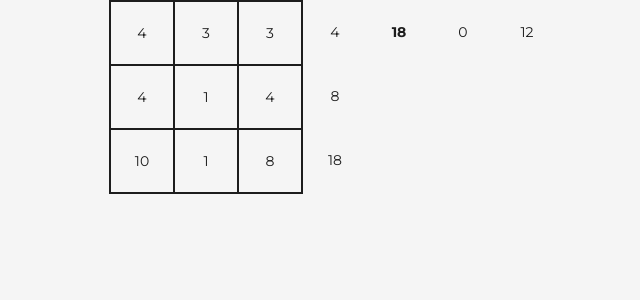
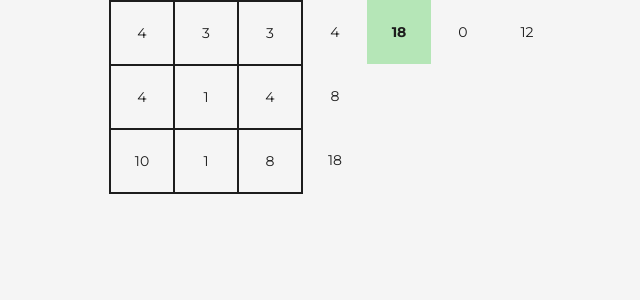
Before and after one commit to dariomrk/Internship-16-Sumplete, a React (Vite) app: page / in a window 1280 px wide. Shown: the top 300 px of the page, without its empty margins (306-946 px from the left). Built offline with nearby package versions, Linux system fonts and the light colour scheme.

Commit message:
Implement check for game completeness.

```diff
--- a/src/App.jsx
+++ b/src/App.jsx
@@ -1,4 +1,4 @@
-import React, { useEffect, useMemo, useState } from 'react';
+import React, { useState } from 'react';
 import Board from './components/Board/Board';
 import {
   getVerticalSums,
@@ -36,7 +36,8 @@ function App() {
       cellStates={cellStates}
       sumsVertical={getVerticalSums(cellStates)}
       sumsHorizontal={getHorizontalSums(cellStates)}
-      callback={handleCellStateUpdate}
+      cellClickedCallback={handleCellStateUpdate}
+      levelDoneCallback={() => {}}
     />
   );
 }
--- a/src/components/Board/Board.jsx
+++ b/src/components/Board/Board.jsx
@@ -21,19 +21,29 @@ import SumCells from '../SumCells';
  *  id: string,
  *  state: 'done' | undefined
  * }[],
- * callback: (id: string) => void}} props
+ * cellClickedCallback: (id: string) => void,
+ * levelDoneCallback: () => void}} props
  * @returns {JSX.Element}
  */
 function Board({
   cellStates,
   sumsVertical,
   sumsHorizontal,
-  callback,
+  cellClickedCallback,
+  levelDoneCallback,
 }) {
+  const levelDone = ([...sumsVertical, ...sumsHorizontal])
+    .flat()
+    .every(({ state }) => state === 'done');
+
+  if (levelDone) {
+    levelDoneCallback();
+  }
+
   return (
     <div className="board">
       <div className="board-row">
-        <div className="cells">
+        <div className={`cells ${(levelDone ? 'done' : '')}`}>
           {cellStates.map((row, i) => (
             <div
               className="cells-row"
@@ -45,7 +55,7 @@ function Board({
                   state={state}
                   id={id}
                   key={id}
-                  callback={callback}
+                  callback={cellClickedCallback}
                 />
               ))}
             </div>
--- a/src/components/Board/Board.scoped.css
+++ b/src/components/Board/Board.scoped.css
@@ -20,6 +20,10 @@
   border: 1px solid var(--dark);
 }
 
+.done {
+  background-color: var(--accent-success--subtle);
+}
+
 .cells-row {
   display: flex;
   flex-direction: row;
--- a/src/css/variables.css
+++ b/src/css/variables.css
@@ -10,5 +10,6 @@
   --accent: #3173e6;
   --accent-danger: #e74c3c;
   --accent-success: #07bc0c;
+  --accent-success--subtle: #07bc0c44;
   --dark: #1d1d1d;
 }
```
